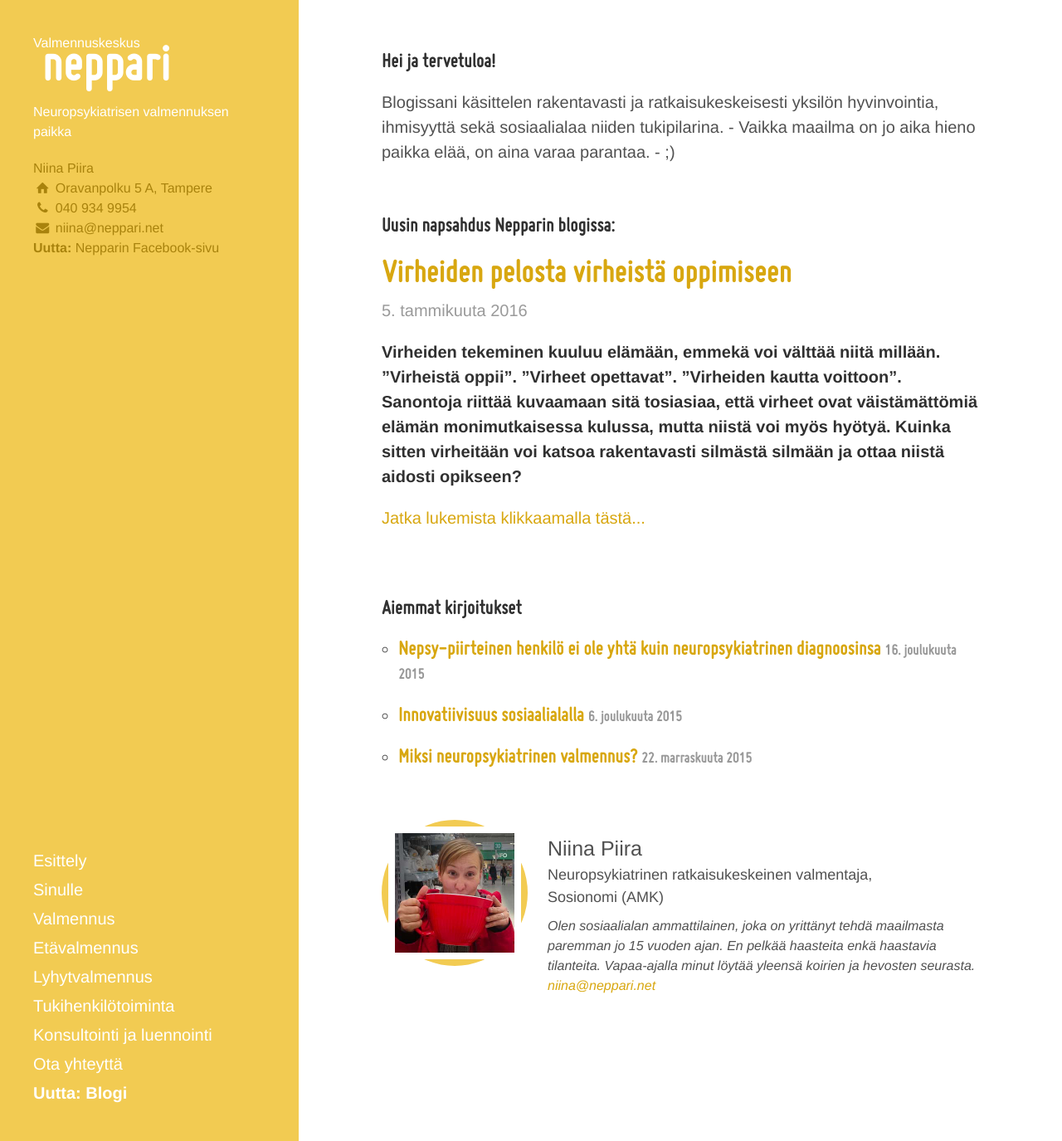
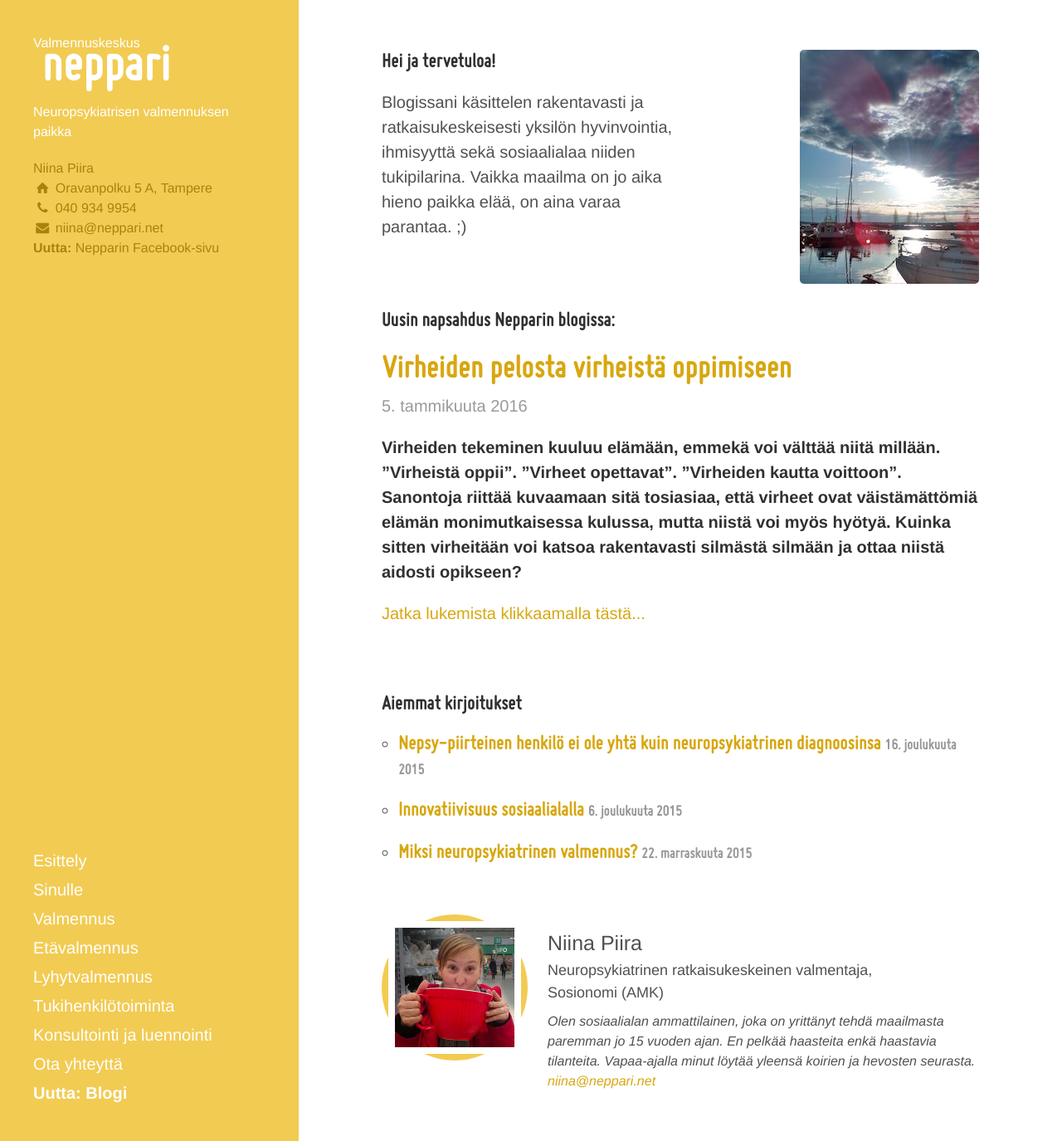
Before and after one commit to niinapiira/neppari.net, a Jekyll site: the page built from blogi.md, in a window 1280 px wide and 1375 px high. Shown: the whole window at 83% size. Built offline with Jekyll 4.4.1, drawn with Linux system fonts in a browser that asks for light colours; Markdown is read by kramdown in place of the engine named in the settings.

Commit message:
Added an image to the blog front page

```diff
--- a/_config.yml
+++ b/_config.yml
@@ -23,8 +23,8 @@ blog:
   description: >
     Blogissani käsittelen rakentavasti ja ratkaisukeskeisesti yksilön
     hyvinvointia, ihmisyyttä sekä sosiaalialaa niiden tukipilarina.
-    - Vaikka maailma on jo aika hieno paikka elää, on aina varaa
-    parantaa. - ;)
+    Vaikka maailma on jo aika hieno paikka elää, on aina varaa
+    parantaa. ;)
 writer:
   name:           Niina Piira
   title-1:        Neuropsykiatrinen ratkaisukeskeinen valmentaja
--- a/_layouts/blog-frontpage.html
+++ b/_layouts/blog-frontpage.html
@@ -3,6 +3,9 @@ layout: default
 body-class-name: post
 is-part-of-blog: true
 ---
+
+<img src="{{ site.siteurl }}/public/blog-frontpage.jpg"
+      alt="Maisemakuva satamasta" class="blog-frontpage-image" />
 
 <div class="welcome-message">
   <h3>Hei ja tervetuloa!</h3>
--- a/css/_blog.scss
+++ b/css/_blog.scss
@@ -64,6 +64,19 @@ $avatar-border-width: 8px;
 	padding-bottom: 0;
 }
 
+.blog-frontpage-image {
+	float: right;
+	width: 30%;
+	margin: 0 0 0 20%
+}
+
+.welcome-message:after {
+    // Clearfix: http://stackoverflow.com/a/1633170
+    content:"";
+    display:table;
+    clear:both;
+}
+
 p.first {
 	color: #303030;
 	font-weight: bold;
@@ -73,7 +86,7 @@ p.first {
 	&, & h3 {
 		margin-top: 0;
 	}
-	margin-bottom: 3rem;
+	//margin-bottom: 3rem; // Disabled because of the image
 }
 
 .writer-information {
```
Also changed, not shown: public/blog-frontpage.jpg (added).
